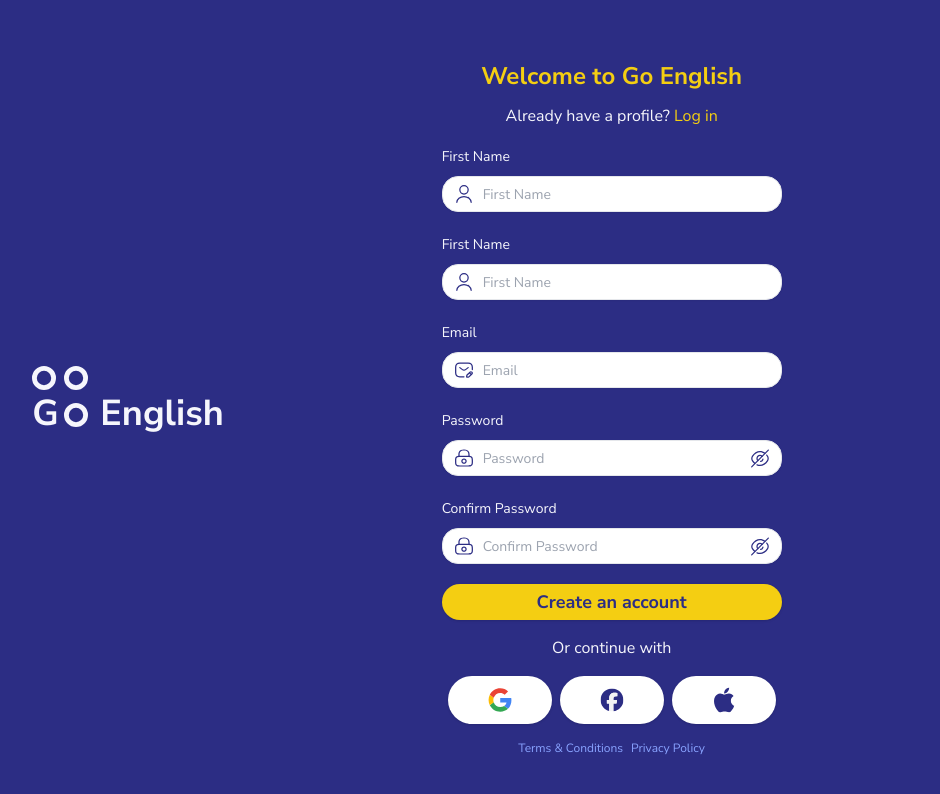
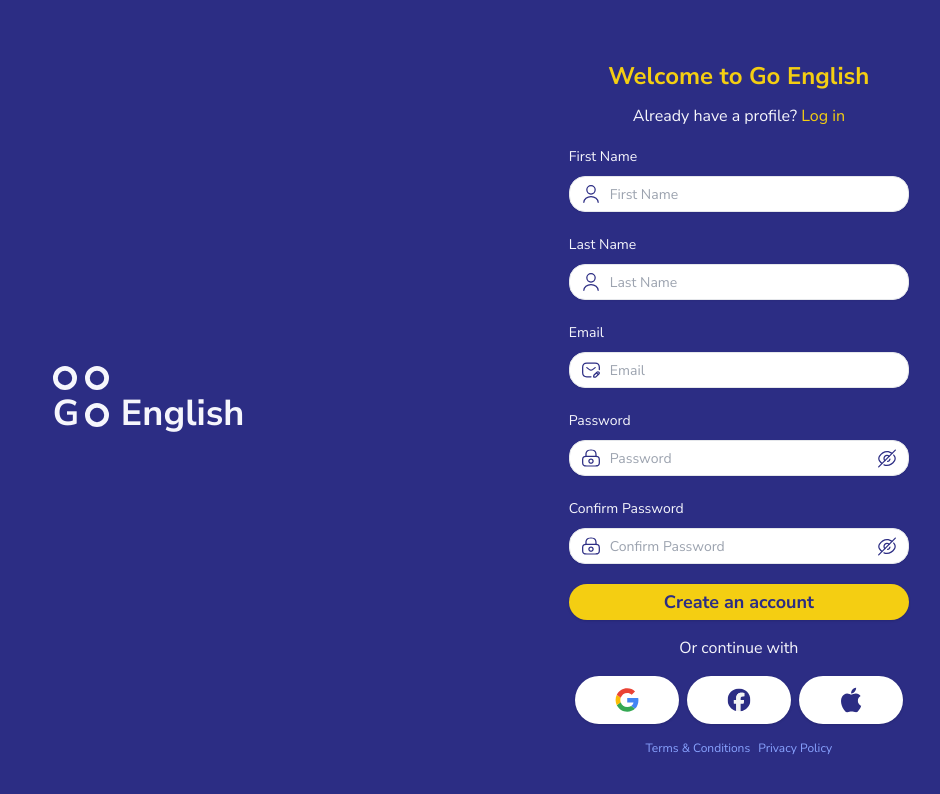
Before and after one commit to Refer3n/go-english-nextjs, a Next.js app: page /sign-up in a window 1280 px wide. Shown: the top 794 px of the page, without its empty margins (295-1235 px from the left). Built offline with nearby package versions, Linux system fonts and the light colour scheme.

Commit message:
Styles updated

```diff
--- a/app/(auth)/layout.tsx
+++ b/app/(auth)/layout.tsx
@@ -4,11 +4,11 @@ import { ReactNode } from "react";
 const Layout = ({ children }: { children: ReactNode }) => {
   return (
     <main className="auth-container">
-      <section className="flex flex-col justify-center items-center w-5/12">
+      <section className="flex flex-col justify-center items-center w-2/3 h-full">
         <div className="text-center">
           <div className="flex flex-col align-items-start">
             <div className="flex gap-2 mb-1">
-            {Array(2)
+              {Array(2)
                 .fill(0)
                 .map((_, index) => (
                   <Image
@@ -22,9 +22,7 @@ const Layout = ({ children }: { children: ReactNode }) => {
                 ))}
             </div>
             <div className="flex items-center">
-              <span className="w-6 text-light-100 text-4xl font-bold">
-                G
-              </span>
+              <span className="w-6 text-light-100 text-4xl font-bold">G</span>
               <Image
                 src="/circle.svg"
                 alt="Circle"
--- a/app/globals.css
+++ b/app/globals.css
@@ -40,7 +40,7 @@
     @apply relative flex h-screen w-screen bg-primary items-center justify-center;
   }
   .auth-form {
-    @apply w-5/12 flex items-center justify-center bg-primary p-[20px];
+    @apply w-5/12 flex items-center justify-center bg-primary;
   }
 
   .auth-box {
--- a/constants/index.ts
+++ b/constants/index.ts
@@ -1,6 +1,6 @@
 export const FIELD_NAMES = {
     firstName: "First Name",
-    lastName: "First Name",
+    lastName: "Last Name",
     email: "Email",
     password: "Password",
     confirmPassword: "Confirm Password",
```
